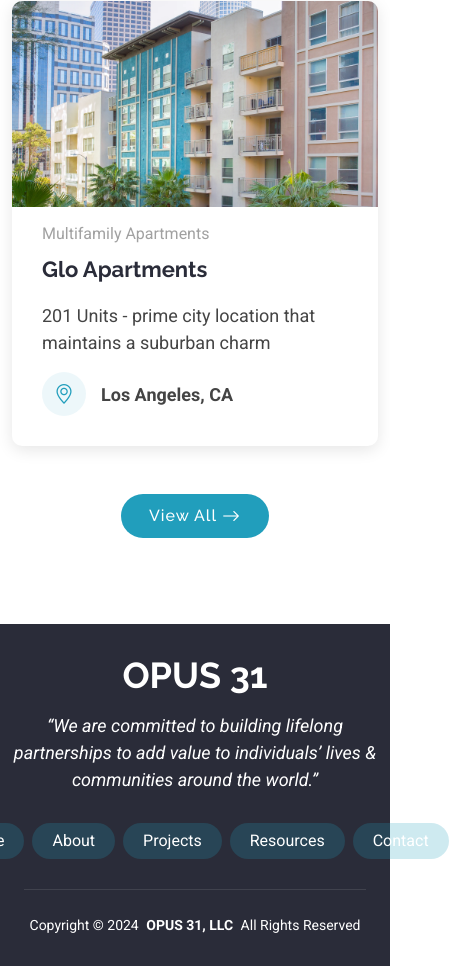
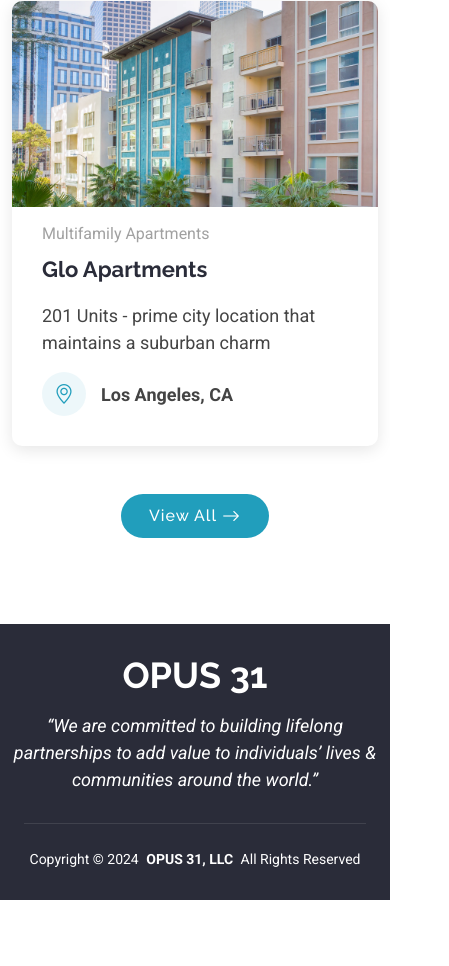
Before and after one commit to slbarkley/DemoSites, a plain HTML site: page demo.html in a window 390 px wide. Shown: the part 5774-6740 px from the top of the page, 449 px wide, since content can reach past the window. After the commit the page ends 6674 px from the top, so only its background shows below. Drawn offline with Linux system fonts and the light colour scheme.

Commit message:
Update main.css

```diff
--- a/assets/css/main.css
+++ b/assets/css/main.css
@@ -160,8 +160,8 @@ img.img-fluid.rounded {
 }
 
 @media (max-width: 540px) {
-	.social-links.d-flex.justify-content-center {
-		display:none;
+	.social-links.d-flex {
+		display:none!important;
 	}
 }
 
```
